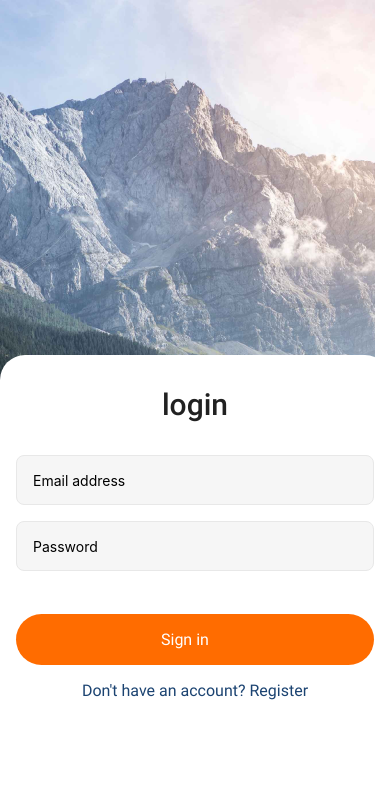
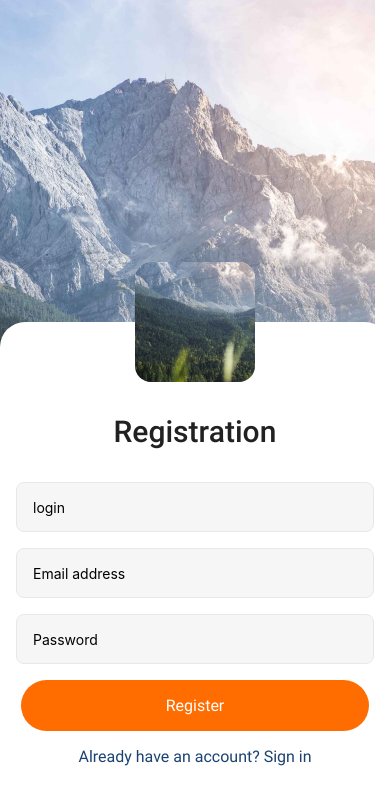
Before and after one commit to VitalikN/ReactNativePhone, a React Native app: screen / in a window 390 px wide. Shown: the top 804 px of the page. Built offline with nearby package versions, Linux system fonts and the light colour scheme.

Commit message:
"orientation": "default"

```diff
--- a/App.js
+++ b/App.js
@@ -14,8 +14,8 @@ const App = () => {
 
   return (
     <>
-      {/* <RegistrationScreen /> */}
-      <LoginScreen />
+      <RegistrationScreen />
+      {/* <LoginScreen /> */}
     </>
   );
 };
--- a/app.json
+++ b/app.json
@@ -3,7 +3,7 @@
     "name": "ReactNativePhone",
     "slug": "ReactNativePhone",
     "version": "1.0.0",
-    "orientation": "portrait",
+    "orientation": "default",
     "icon": "./assets/icon.png",
     "userInterfaceStyle": "light",
     "splash": {
@@ -11,9 +11,7 @@
       "resizeMode": "contain",
       "backgroundColor": "#ffffff"
     },
-    "assetBundlePatterns": [
-      "**/*"
-    ],
+    "assetBundlePatterns": ["**/*"],
     "ios": {
       "supportsTablet": true
     },
```
